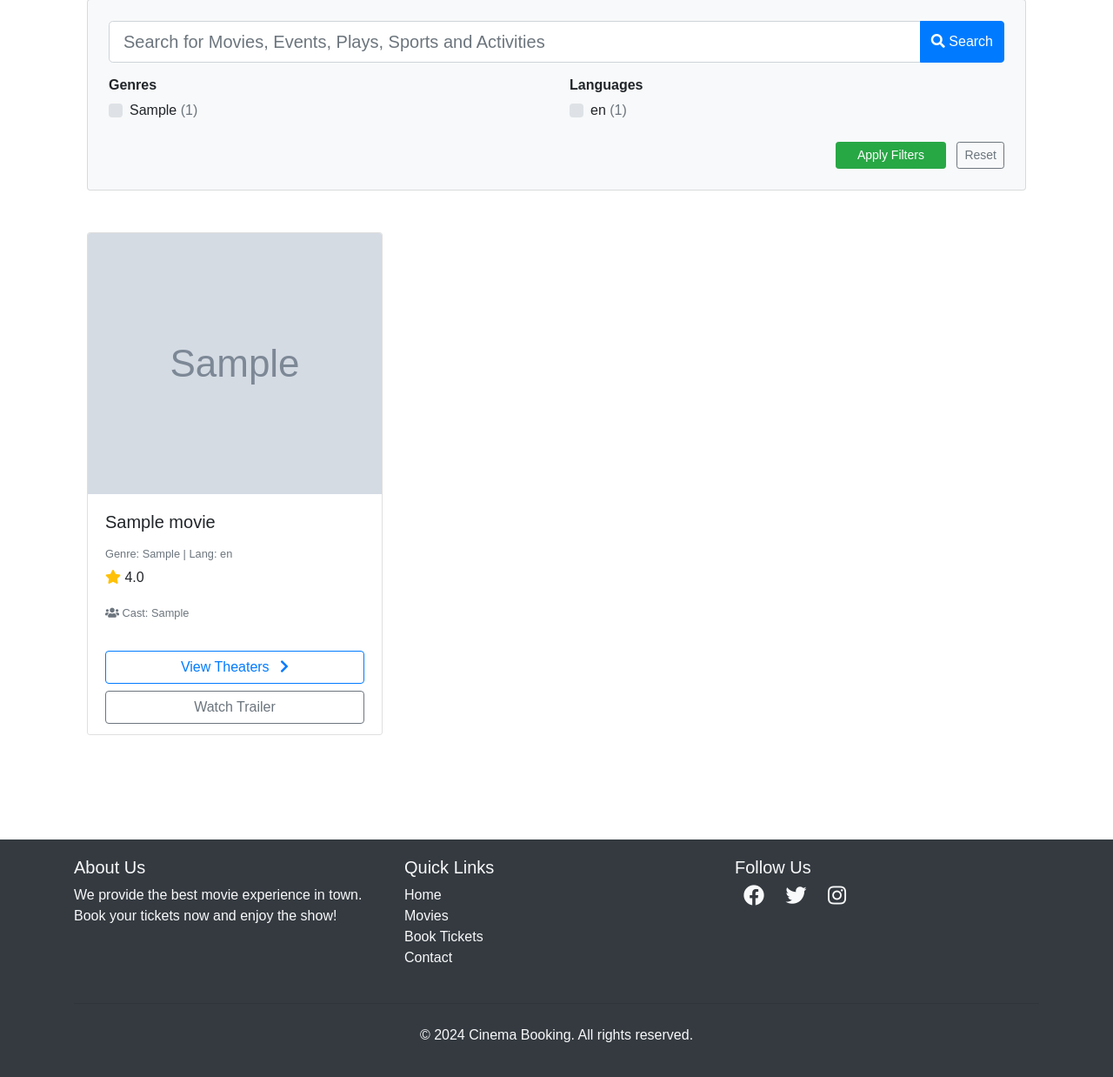
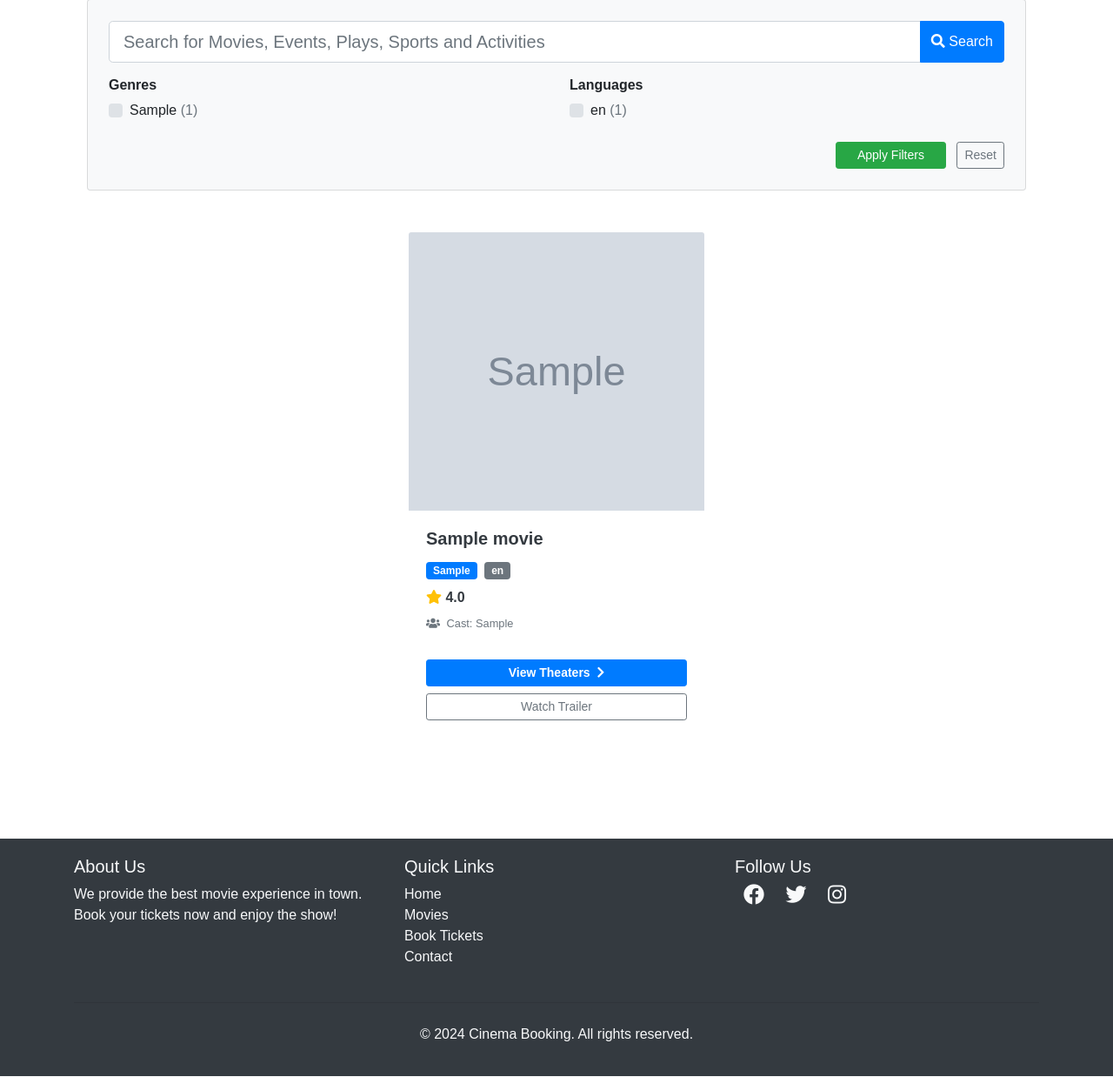
Before and after one commit to Tuhin-builds/bookmyseat_project, a Django app: page /movies/ in a window 1280 px wide. Shown: the part 215-1453 px from the top of the page at 87% size. Run offline with Django 5.2, Linux system fonts and the light colour scheme; tables that the repository leaves empty hold one stand-in row (values such as "Sample post"); grey boxes marked "Sample" are stand-in pictures; some libraries are stand-ins or nearby versions.

Commit message:
Completed Task 5

```diff
--- a/movies/models.py
+++ b/movies/models.py
@@ -6,14 +6,14 @@ from django.core.validators import URLValidator
 
 
 class Movie(models.Model):
-    name = models.CharField(max_length=255, db_index=True) # Kept your 'name' field and added index
-    genre = models.CharField(max_length=100, db_index=True) # Added for Task 5 filtering
-    language = models.CharField(max_length=50, db_index=True) # Added for Task 5 filtering
-    release_date = models.DateField(db_index=True, null=True, blank=True) # Added for sorting/filtering
+    name = models.CharField(max_length=255, db_index=True)
+    genre = models.CharField(max_length=100, db_index=True)
+    language = models.CharField(max_length=50, db_index=True)
+    release_date = models.DateField(db_index=True, null=True, blank=True)
     image = models.ImageField(upload_to="movies/")
     rating = models.DecimalField(max_digits=3, decimal_places=1)
     cast = models.TextField()
-    description = models.TextField(blank=True, null=True) # optional
+    description = models.TextField(blank=True, null=True)
     trailer_url = models.URLField(max_length=500, blank=True, null=True, validators=[URLValidator()])
 
     class Meta:
--- a/movies/views.py
+++ b/movies/views.py
@@ -23,7 +23,6 @@ def movie_detail(request, movie_id):
 
 
 def movie_list(request):
-
     search_query = request.GET.get('search', '')
     selected_genres = request.GET.getlist('genre')
     selected_languages = request.GET.getlist('language')
@@ -34,10 +33,8 @@ def movie_list(request):
 
     if search_query:
         movies = movies.filter(name__icontains=search_query)
-
     if selected_genres:
         movies = movies.filter(genre__in=selected_genres)
-
     if selected_languages:
         movies = movies.filter(language__in=selected_languages)
 
@@ -45,10 +42,23 @@ def movie_list(request):
     if sort_by in allowed_sorts:
         movies = movies.order_by(sort_by)
 
-    genre_counts = Movie.objects.values('genre').annotate(count=Count('id'))
-    language_counts = Movie.objects.values('language').annotate(count=Count('id'))
+    genre_base_qs = Movie.objects.all()
+    if search_query:
+        genre_base_qs = genre_base_qs.filter(name__icontains=search_query)
+    if selected_languages:
+        genre_base_qs = genre_base_qs.filter(language__in=selected_languages)
 
-    paginator = Paginator(movies, 10)
+    genre_counts = genre_base_qs.values('genre').annotate(count=Count('id'))
+
+    lang_base_qs = Movie.objects.all()
+    if search_query:
+        lang_base_qs = lang_base_qs.filter(name__icontains=search_query)
+    if selected_genres:
+        lang_base_qs = lang_base_qs.filter(genre__in=selected_genres)
+
+    language_counts = lang_base_qs.values('language').annotate(count=Count('id'))
+
+    paginator = Paginator(movies, 3)
     page_obj = paginator.get_page(page_number)
 
     context = {
@@ -62,6 +72,7 @@ def movie_list(request):
         'current_sort': sort_by,
     }
     return render(request, 'movies/movie_list.html', context)
+
 
 
 def theater_list(request,movie_id):
--- a/templates/movies/movie_list.html
+++ b/templates/movies/movie_list.html
@@ -69,30 +69,29 @@
     </div>
 
     <!-- Movie List Grid (Using page_obj) -->
-    <div class="row" id="movieList">
+    <div class="row justify-content-center" id="movieList">
         {% for movie in page_obj %}
-        <div class="col-md-4 mb-4">
-            <div class="card h-100 shadow-sm">
-                <img src="{{ movie.image.url }}" class="card-img-top" alt="{{ movie.name }}" style="height: 300px; object-fit: cover;">
-                <div class="card-body">
-                    <h5 class="card-title">{{ movie.name }}</h5>
-                    <p class="card-text mb-1">
-                        <small class="text-muted">Genre: {{ movie.genre }} | Lang: {{ movie.language }}</small>
+        <div class="col-lg-4 col-md-6 mb-4 d-flex align-items-stretch">
+            <div class="card w-100 shadow-sm border-0 rounded-lg overflow-hidden">
+                <img src="{{ movie.image.url }}" class="card-img-top" alt="{{ movie.name }}" style="height: 320px; object-fit: cover;">
+                <div class="card-body d-flex flex-column">
+                    <h5 class="card-title font-weight-bold text-dark">{{ movie.name }}</h5>
+                    <p class="card-text mb-2">
+                        <span class="badge badge-primary px-2 py-1 mr-1">{{ movie.genre }}</span>
+                        <span class="badge badge-secondary px-2 py-1">{{ movie.language }}</span>
                     </p>
-                    <p class="card-text">
-                        <i class="fas fa-star text-warning"></i> {{ movie.rating }}
+                    <p class="card-text mb-2 text-warning">
+                        <i class="fas fa-star"></i> <span class="text-dark font-weight-bold">{{ movie.rating }}</span>
                     </p>
-                    <p class="card-text">
-                        <small class="text-muted">
-                            <i class="fas fa-users"></i> Cast: {{ movie.cast }}
-                        </small>
+                    <p class="card-text text-muted small mt-auto">
+                        <i class="fas fa-users mr-1"></i> Cast: {{ movie.cast }}
                     </p>
                 </div>
-                <div class="card-footer bg-white border-top-0">
-                    <a href="{% url 'theater_list' movie.id %}" class="btn btn-outline-primary btn-block mb-2">
-                        View Theaters <i class="fas fa-chevron-right ml-2"></i>
+                <div class="card-footer bg-white border-0 pb-3">
+                    <a href="{% url 'theater_list' movie.id %}" class="btn btn-primary btn-block btn-sm mb-2 font-weight-bold shadow-sm">
+                        View Theaters <i class="fas fa-chevron-right ml-1"></i>
                     </a>
-                    <a href="{% url 'movie-detail' movie.id %}" class="btn btn-outline-secondary btn-block">
+                    <a href="{% url 'movie-detail' movie.id %}" class="btn btn-outline-secondary btn-block btn-sm">
                         Watch Trailer
                     </a>
                 </div>
@@ -100,7 +99,7 @@
         </div>
         {% empty %}
         <div class="col-12 text-center py-5">
-            <p class="lead">No movies found matching your filters.</p>
+            <p class="lead text-muted">No movies found matching your filters.</p>
         </div>
         {% endfor %}
     </div>
```
Also changed, not shown: README.md.
